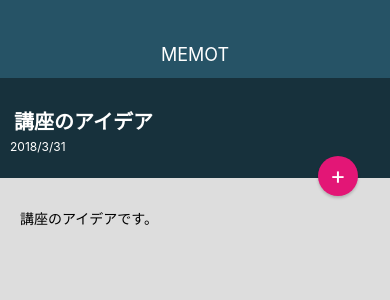
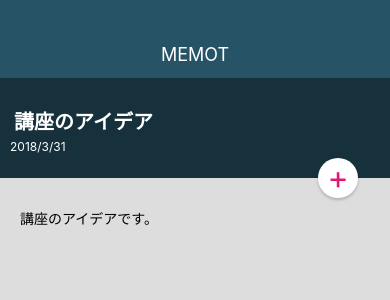
Before and after one commit to AkiraEndoGroup/MemoApp, a React Native app: screen / in a window 390 px wide. Shown: the top 300 px of the page. Built offline with nearby package versions, Linux system fonts and the light colour scheme.

Commit message:
Cddated MemoDetailScreen

```diff
--- a/App.js
+++ b/App.js
@@ -2,7 +2,7 @@ import React from 'react';
 import { StyleSheet, View } from 'react-native';
 
 import Appbar from './src/components/Appbar';
-//import MemoListScreen from './src/screens/MemoListScreen';
+// import MemoListScreen from './src/screens/MemoListScreen';
 import MemoDetailScreen from './src/screens/MemoDetailScreen';
 
 export default class App extends React.Component {
--- a/src/elements/CircleButton.js
+++ b/src/elements/CircleButton.js
@@ -3,10 +3,19 @@ import { StyleSheet, View, Text } from 'react-native';
 
 class CircleButton extends React.Component {
   render() {
-    const { style } = this.props;
+    const { style, color } = this.props;
+
+    let bgColor = '#E31676';
+    let textColor = '#fff';
+
+    if (color === 'white') {
+      bgColor = '#fff';
+      textColor = '#E31676';
+    }
+
     return (
-      <View style={[styles.circleButton, style]}>
-        <Text style={styles.circleButtonTitle}>
+      <View style={[styles.circleButton, style, { backgroundColor: bgColor }]}>
+        <Text style={[styles.circleButtonTitle, { color: textColor }]}>
           {this.props.children}
         </Text>
       </View>
@@ -21,7 +30,6 @@ const styles = StyleSheet.create({
     right: 32,
     width: 40,
     height: 40,
-    backgroundColor: '#E31676',
     borderRadius: 24,
     justifyContent: 'center',
     alignItems: 'center',
@@ -31,9 +39,8 @@ const styles = StyleSheet.create({
     shadowRadius: 3,
   },
   circleButtonTitle: {
-    fontSize: 24,
-    lineHeight: 20,
-    color: '#fff',
+    fontSize: 32,
+    lineHeight: 32,
   },
 });
 
--- a/src/screens/MemoDetailScreen.js
+++ b/src/screens/MemoDetailScreen.js
@@ -22,7 +22,7 @@ class MemoDetailScreen extends React.Component {
           </Text>
         </View>
 
-        <CircleButton style={styles.editButton}>+</CircleButton>
+        <CircleButton color="white" style={styles.editButton}>+</CircleButton>
       </View>
     );
   }
@@ -58,7 +58,7 @@ const styles = StyleSheet.create({
     flex: 1,
   },
   editButton: {
-    top: 78,
+    top: 80,
   },
 });
 
```
